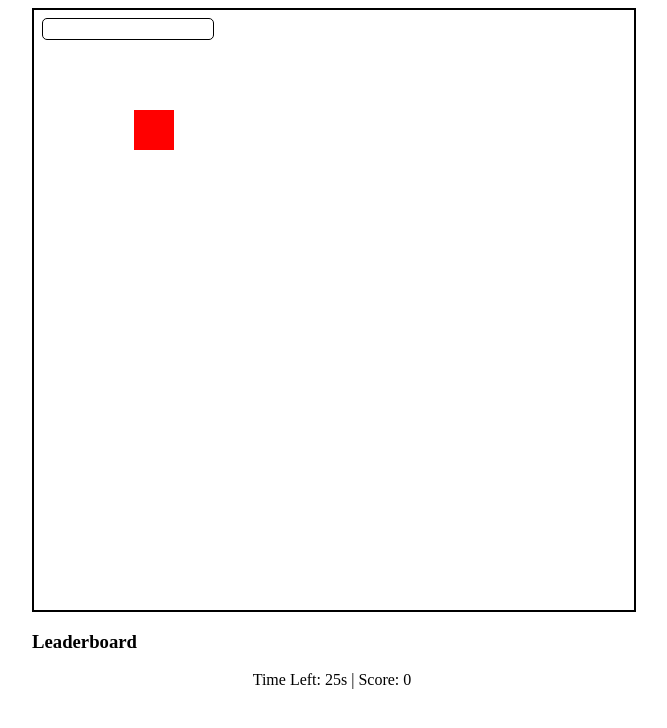
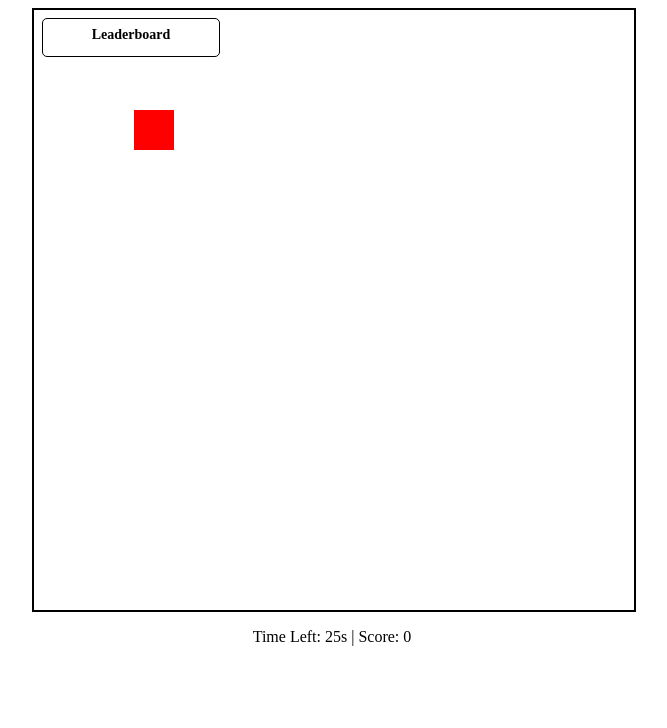
Before and after one commit to kirpalsingh11/simple-game, a plain HTML site: page index.html in a window 1280 px wide. Shown: the whole page, without its empty margins (308-975 px from the left). Drawn offline with Linux system fonts and the light colour scheme; no server answers.

Commit message:
Update game.css

```diff
--- a/game.css
+++ b/game.css
@@ -9,25 +9,37 @@ canvas {
   display: block;
 }
 
-#leaderboard {
-  list-style: none;
-  padding: 10px;
-  margin: 0;
+/* Leaderboard box */
+#leaderboardWrapper {
   position: absolute;
   top: 10px;
   left: 10px;
-  background-color: rgba(255,255,255,0.9);
+  background: rgba(255,255,255,0.9);
   border: 1px solid black;
   border-radius: 5px;
-  width: 150px;
+  padding: 8px;
+  width: 160px;
   z-index: 10;
 }
 
+#leaderboardWrapper h3 {
+  margin: 0 0 5px;
+  font-size: 14px;
+  text-align: center;
+}
+
+#leaderboard {
+  list-style: none;
+  padding: 0;
+  margin: 0;
+}
+
 #leaderboard li {
-  font-size: 16px;
+  font-size: 14px;
   margin: 2px 0;
 }
 
+/* Restart button top-right */
 #restartBtn {
   position: absolute;
   top: 10px;
```
